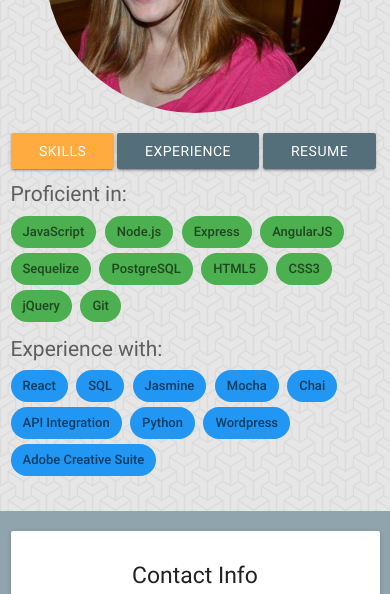
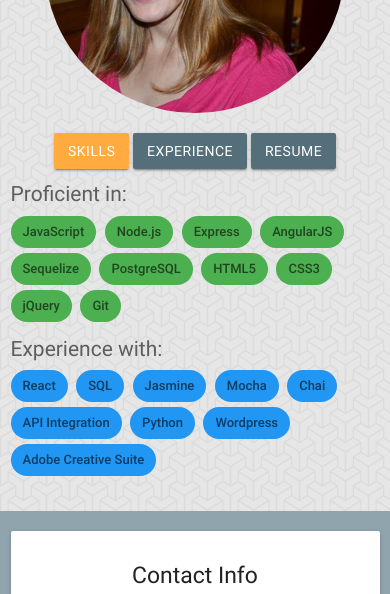
Before and after one commit to qlaire/portfolio, a website: page public/index.html in a window 390 px wide. Shown: the part 1240-1834 px from the top of the page. Drawn offline with nearby package versions, Linux system fonts and the light colour scheme.

Commit message:
fixed mobile view and added favicon

```diff
--- a/public/index.html
+++ b/public/index.html
@@ -7,6 +7,7 @@
   <link href="http://fonts.googleapis.com/icon?family=Material+Icons" rel="stylesheet">
   <!--Import materialize.css-->
   <link type="text/css" rel="stylesheet" href="css/main.css"  media="screen,projection"/>
+  <link rel="shortcut icon" type="image/png" href="favicon.ico"/>
 
   <!--Let browser know website is optimized for mobile-->
   <meta name="viewport" content="width=device-width, initial-scale=1.0"/>
@@ -72,11 +73,13 @@
         </div>
       </div>
       <div class="col s12 m6">
-        <ul class="about-nav">
-          <li><a class="waves-effect waves-light btn selected">Skills</a></li>
-          <li><a class="waves-effect waves-light btn">Experience</a></li>
-          <li><a href="resources/dranginis_resume.pdf" class="waves-effect waves-light btn">Resume</a></li>
-        </ul>
+        <div class="about-nav-mob">
+          <ul class="about-nav">
+            <li><a class="waves-effect waves-light btn selected">Skills</a></li>
+            <li><a class="waves-effect waves-light btn">Experience</a></li>
+            <li><a href="resources/dranginis_resume.pdf" class="waves-effect waves-light btn">Resume</a></li>
+          </ul>
+        </div>
         <div id="about-2">
           <div class="skills">
             <div class="proficient">
--- a/scss/main.scss
+++ b/scss/main.scss
@@ -131,4 +131,10 @@
   #contact .card-panel {
     margin: 0;
   }
+  .about-nav li .btn {
+    padding: 0 1rem;
+  }
+  .about-nav-mob {
+    text-align: center;
+  }
 }
```
Also changed, not shown: public/css/main.css, public/favicon.ico (added).
